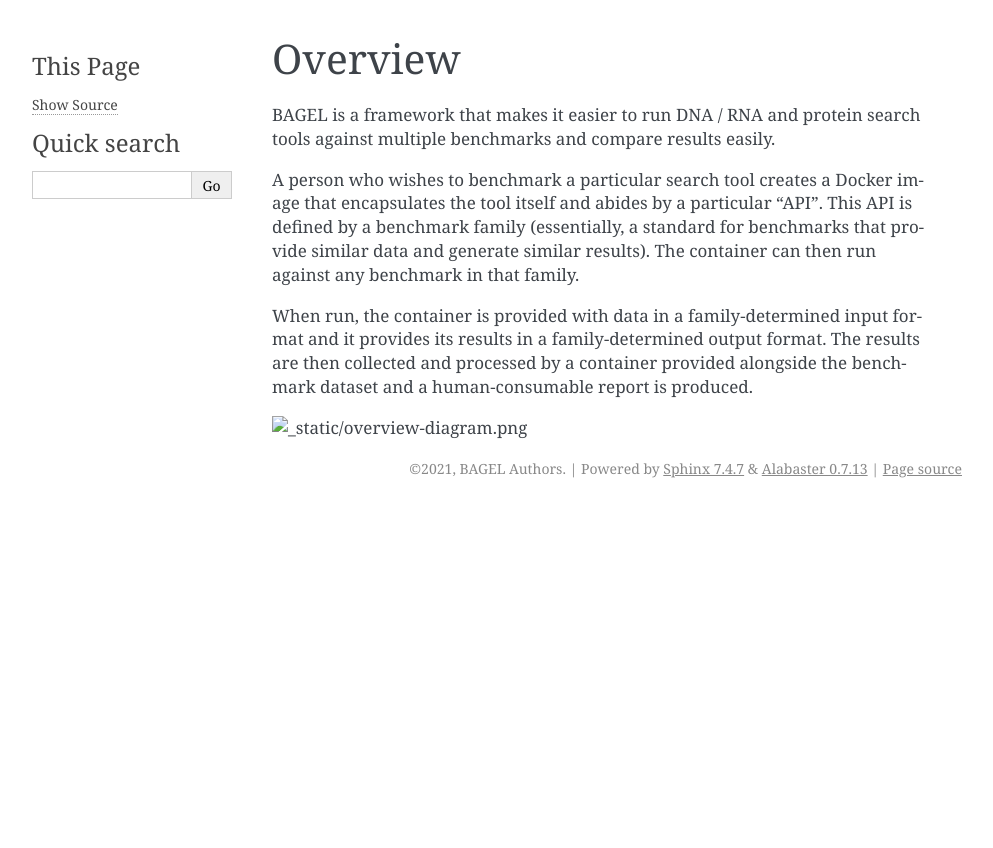
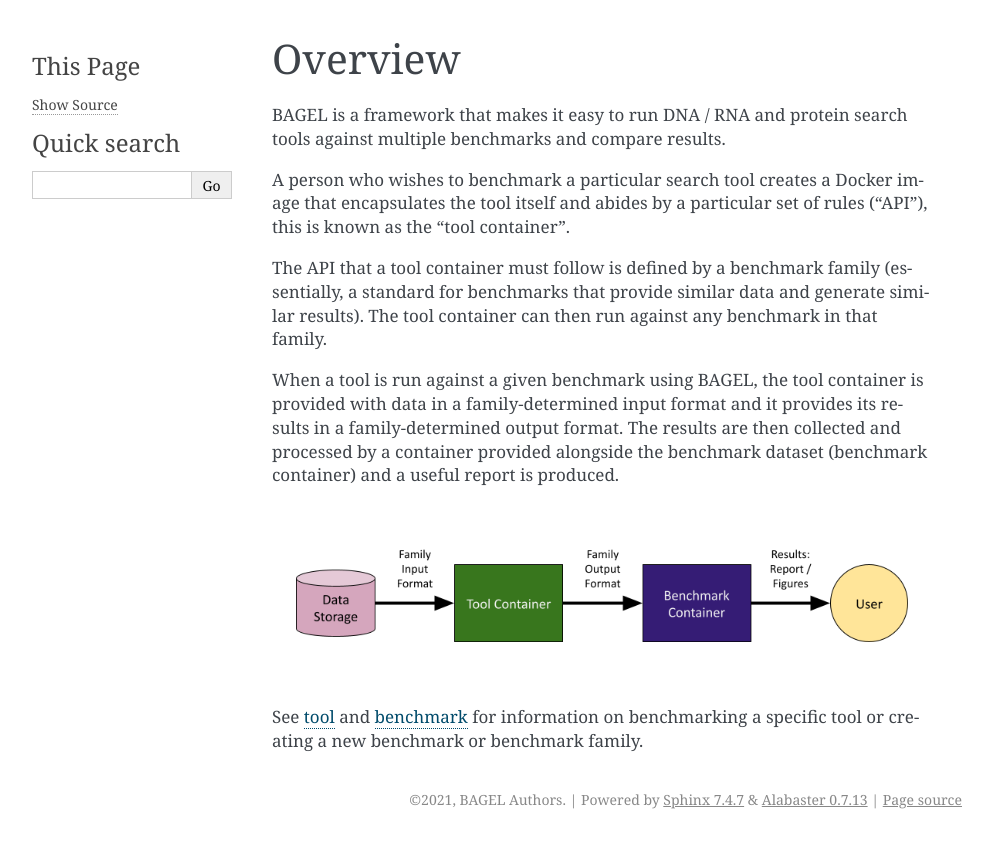
Before and after one commit to TravisWheelerLab/bagel, a Sphinx documentation site: the page built from docs/overview.rst, in a window 1280 px wide. Shown: the top 848 px of the page, without its empty margins (148-1141 px from the left). Built offline with Sphinx 7.4.7, drawn with Linux system fonts in a browser that asks for light colours.

Commit message:
Flesh out benchmarks documentation

```diff
--- a/docs/overview.rst
+++ b/docs/overview.rst
@@ -1,18 +1,28 @@
+.. _overview:
+
 Overview
 ========
 
-BAGEL is a framework that makes it easier to run DNA / RNA and protein search
-tools against multiple benchmarks and compare results easily.
+BAGEL is a framework that makes it easy to run DNA / RNA and protein search
+tools against multiple benchmarks and compare results.
 
 A person who wishes to benchmark a particular search tool creates a Docker image
-that encapsulates the tool itself and abides by a particular "API". This API is
-defined by a benchmark family (essentially, a standard for benchmarks that
-provide similar data and generate similar results). The container can then run
-against any benchmark in that family.
+that encapsulates the tool itself and abides by a particular set of rules
+("API"), this is known as the "tool container".
 
-When run, the container is provided with data in a family-determined input
-format and it provides its results in a family-determined output format. The
-results are then collected and processed by a container provided alongside the
-benchmark dataset and a human-consumable report is produced.
+The API that a tool container must follow is defined by a benchmark family
+(essentially, a standard for benchmarks that provide similar data and generate
+similar results). The tool container can then run against any benchmark in that
+family.
+
+When a tool is run against a given benchmark using BAGEL, the tool container is
+provided with data in a family-determined input format and it provides its
+results in a family-determined output format. The results are then collected and
+processed by a container provided alongside the benchmark dataset (benchmark
+container) and a useful report is produced.
 
 .. image:: _static/overview-diagram.png
+   :alt: BAGEL workflow overview
+
+See :ref:`tool <tools>` and :ref:`benchmark <benchmarks>` for information on
+benchmarking a specific tool or creating a new benchmark or benchmark family.
--- a/docs/terminology.rst
+++ b/docs/terminology.rst
@@ -16,6 +16,12 @@ documentation. They are defined here for convenience.
 **Benchmark Tester**
     An individual or group who create the tool container that allows a
     particular tool to run against one or more benchmarks.
+**Stage**
+    A step within the computation required to run a tool (tool container) or
+    process the results of a tool (benchmark container). Tools and benchmarks
+    may declare arbitrary stages, and each stage can optionally "fan out" to run
+    many pieces in parallel, so long as each stage is capable of accepting as
+    input the output of the previous stage.
 **Tool (Search Tool)**
     A computer program used for sequence search. The purpose of BAGEL is to help
     assess the performance of different tools.
```
Also changed, not shown: docs/benchmarks.rst (added, +109 -0 lines), docs/bundled-benchmarks.rst (added, +43 -0 lines), docs/bundled-families.rst (added, +44 -0 lines), docs/index.rst (+11 -3 lines), docs/tools.rst (added, +8 -0 lines), docs/_static/bagel-image.png (added), docs/_static/bagel-image.svg (added), docs/_static/bagel-logo.png (added), docs/_static/overview-diagram.png (added), docs/_static/workflow-diagram.png (added), 4 other files.
